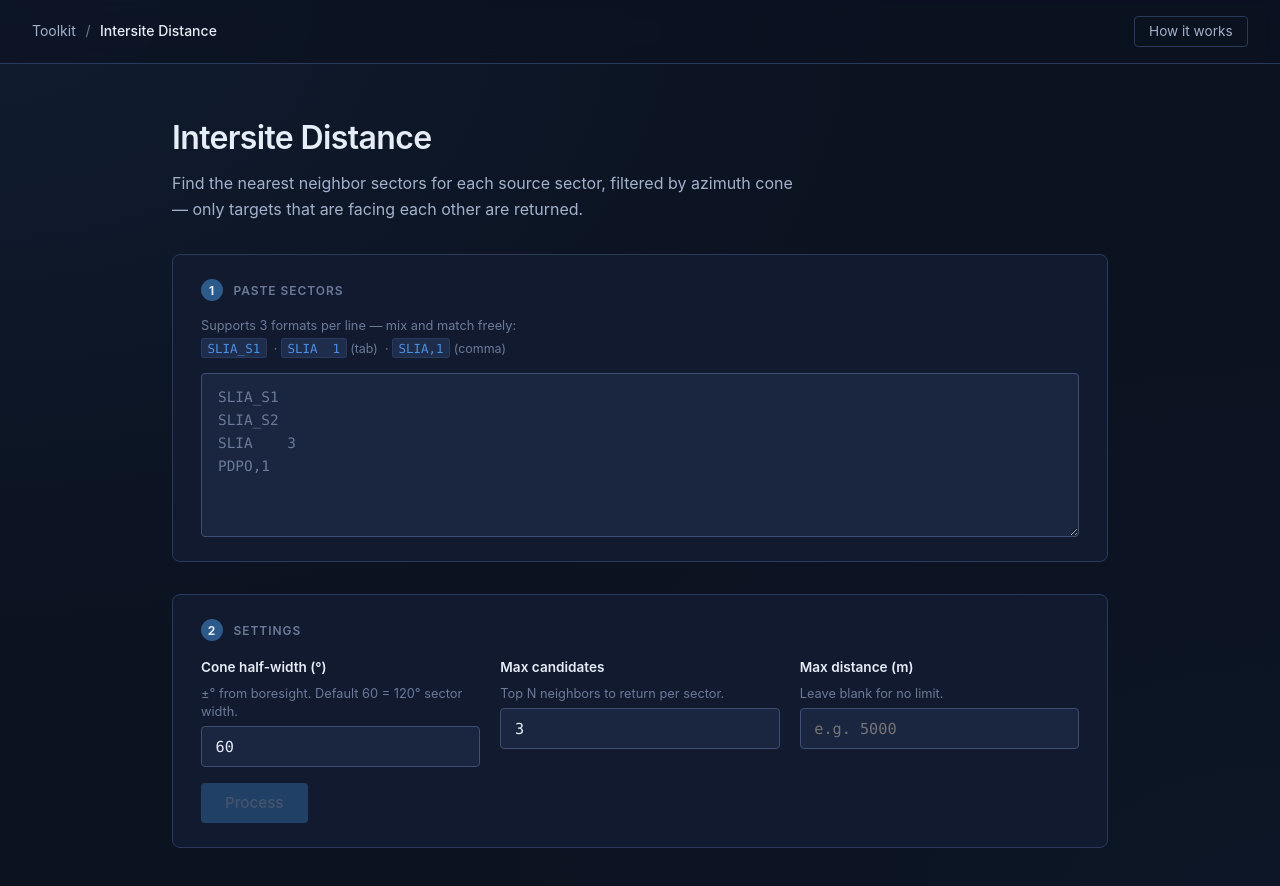
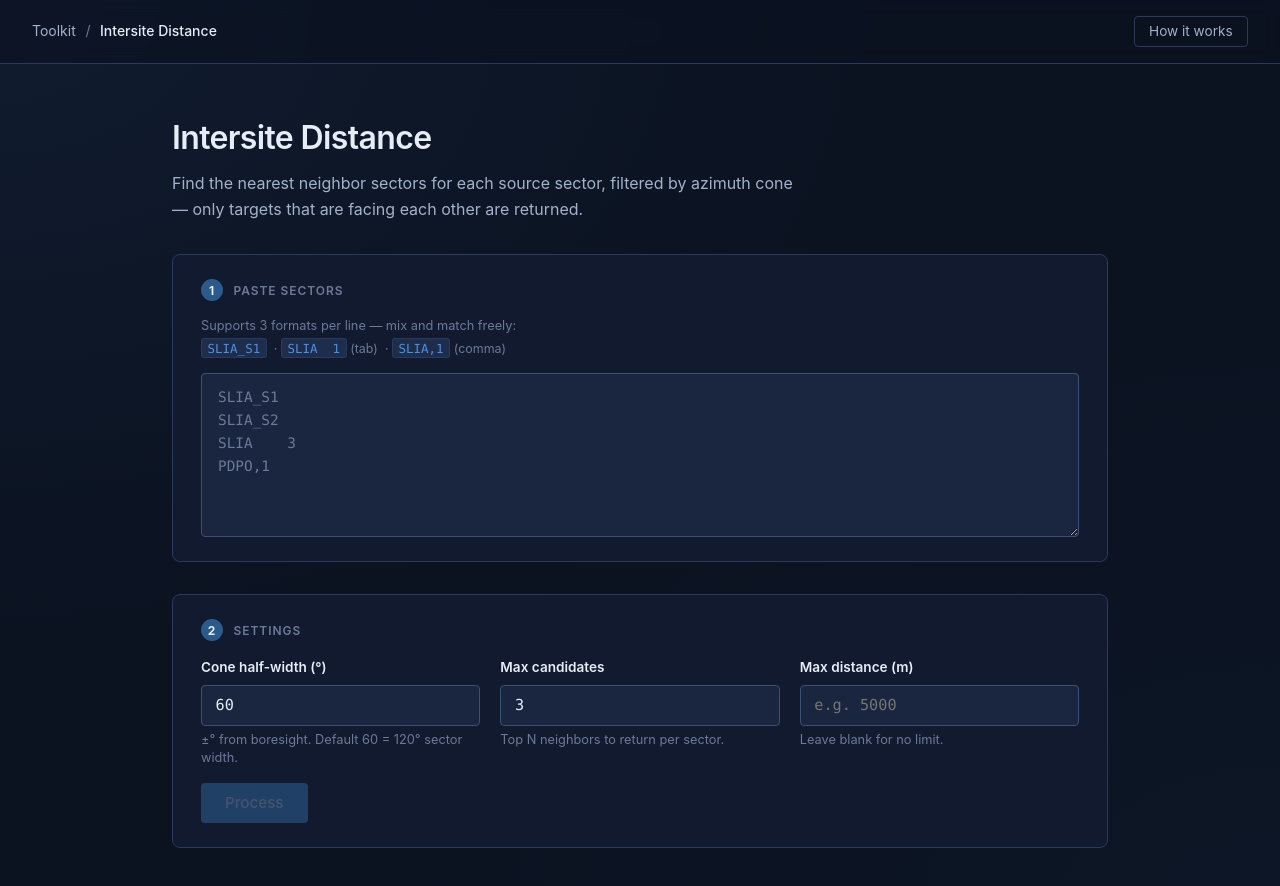
Before and after one commit to udinjelek/toolkit, a Next.js app: page /intersite-distance in a window 1280 px wide. Shown: the top 886 px of the page. Built offline with nearby package versions, Linux system fonts and the light colour scheme.

Commit message:
switch text after input box

```diff
--- a/app/intersite-distance/page.js
+++ b/app/intersite-distance/page.js
@@ -380,9 +380,7 @@ export default function IntersiteDistancePage() {
           <div className={styles.settingsGrid}>
             <div className={styles.fieldGroup}>
               <label className={styles.fieldLabel}>Cone half-width (°)</label>
-              <p className={styles.fieldHint}>
-                ±° from boresight. Default 60 = 120° sector width.
-              </p>
+
               <input
                 type="number"
                 className={styles.input}
@@ -391,10 +389,12 @@ export default function IntersiteDistancePage() {
                 max={180}
                 onChange={(e) => setConeHalfWidth(parseInt(e.target.value) || 60)}
               />
+              <p className={styles.fieldHint}>
+                ±° from boresight. Default 60 = 120° sector width.
+              </p>
             </div>
             <div className={styles.fieldGroup}>
               <label className={styles.fieldLabel}>Max candidates</label>
-              <p className={styles.fieldHint}>Top N neighbors to return per sector.</p>
               <input
                 type="number"
                 className={styles.input}
@@ -403,10 +403,11 @@ export default function IntersiteDistancePage() {
                 max={20}
                 onChange={(e) => setMaxCandidates(parseInt(e.target.value) || 3)}
               />
+              <p className={styles.fieldHint}>Top N neighbors to return per sector.</p>
+
             </div>
             <div className={styles.fieldGroup}>
               <label className={styles.fieldLabel}>Max distance (m)</label>
-              <p className={styles.fieldHint}>Leave blank for no limit.</p>
               <input
                 type="number"
                 className={styles.input}
@@ -415,6 +416,7 @@ export default function IntersiteDistancePage() {
                 min={0}
                 onChange={(e) => setMaxDistance(e.target.value)}
               />
+              <p className={styles.fieldHint}>Leave blank for no limit.</p>
             </div>
           </div>
           <button
```
